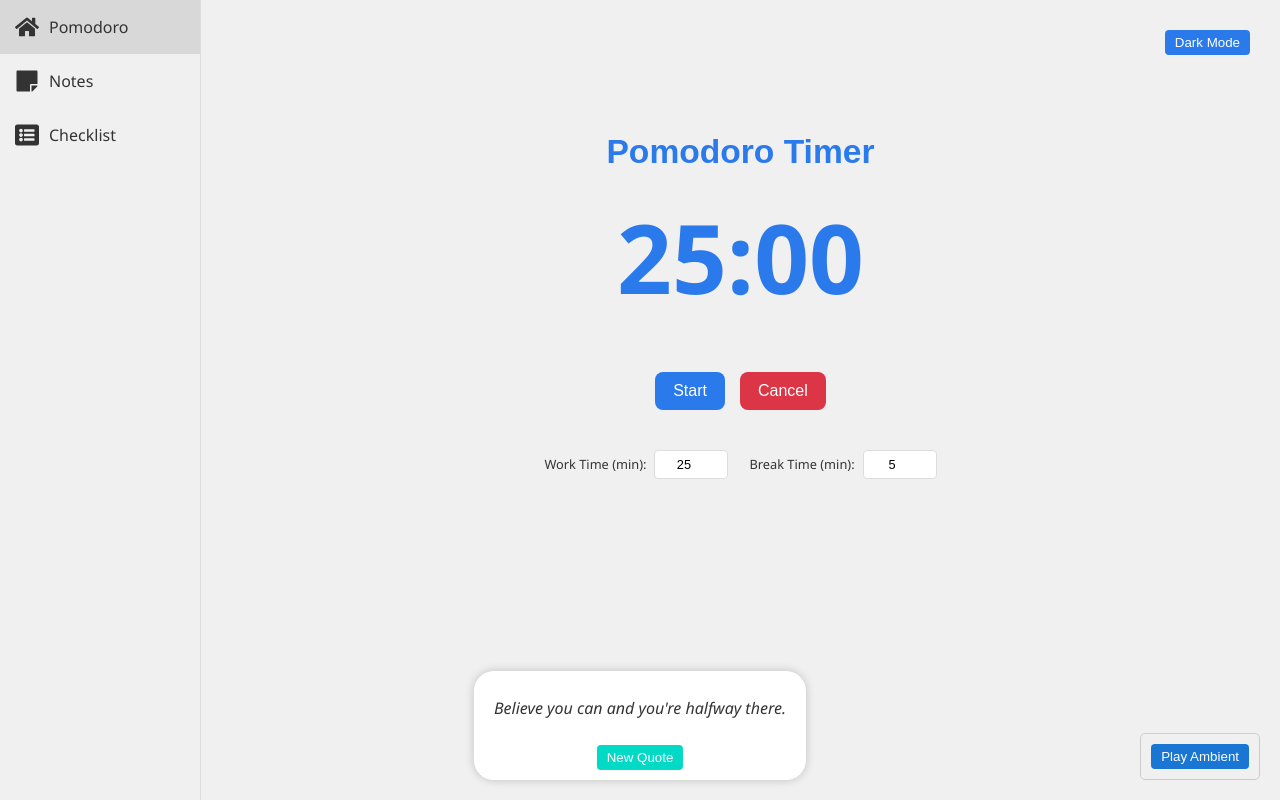
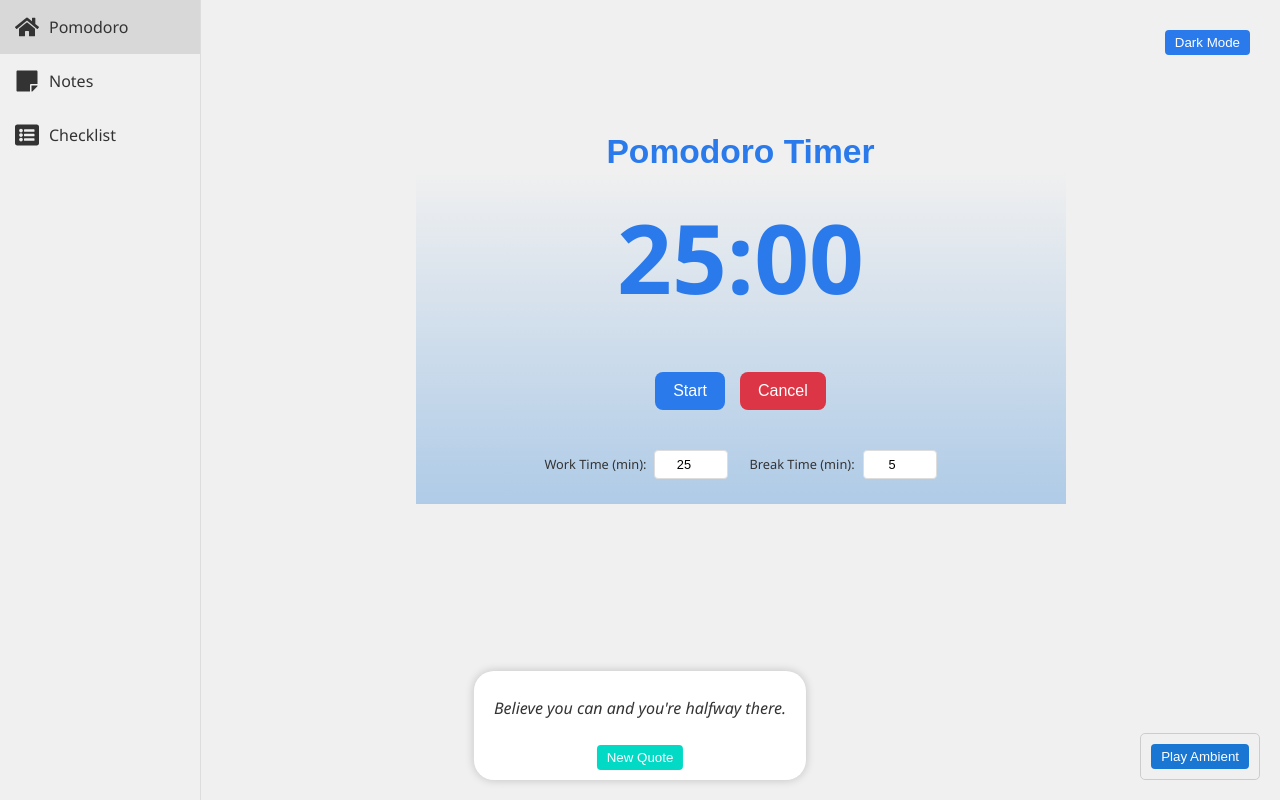
Before and after one commit to Ajithesh9/productivity-hub, a React (Create React App) app: page / in a window 1280 px wide. Built offline with nearby package versions, Linux system fonts and the light colour scheme.

Commit message:
Update Pomodoro.js

```diff
--- a/src/components/Pomodoro/Pomodoro.js
+++ b/src/components/Pomodoro/Pomodoro.js
@@ -12,7 +12,7 @@ function Pomodoro() {
   const [isWork, setIsWork] = useState(true);
   const timerRef = useRef(null);
 
-  // Calculate progress percentage for the progressive bar
+  // Calculate progress percentage for the progress bar and background fill
   const totalDuration = isWork ? workTime : breakTime;
   const progressPercent = ((totalDuration - timeLeft) / totalDuration) * 100;
 
@@ -120,12 +120,20 @@ function Pomodoro() {
     <div className="pomodoro">
       <h1 className="pomodoro-title">Pomodoro Timer</h1>
 
-      {/* Background Animation Element */}
+      {/* Full-Page Water Animation Background (placed behind the card) */}
       <motion.div
-        className={`background-animation ${isWork ? "work" : "break"}`}
+        className={`page-background ${isWork ? "work" : "break"}`}
         initial={{ opacity: 0 }}
-        animate={{ opacity: 0.15 }}
-        transition={{ duration: 1, repeat: Infinity, repeatType: "mirror" }}
+        animate={{ opacity: 1 }}
+        transition={{ duration: 1 }}
+      />
+
+      {/* Water Fill Animation within the Pomodoro Card */}
+      <motion.div
+        className={`water-animation ${isWork ? "work" : "break"}`}
+        initial={{ height: "100%" }}
+        animate={{ height: isRunning ? `${progressPercent}%` : "100%" }}
+        transition={{ duration: 0.5 }}
       />
 
       <div className="timer-display">
@@ -134,11 +142,10 @@ function Pomodoro() {
         </span>
       </div>
 
-      {/* Progressive Bar with Mode-Specific Color */}
+      {/* Existing Progressive Bar */}
       <motion.div
         className={`progress-bar ${isWork ? "work" : "break"}`}
-        initial={{ width: 0 }}
-        animate={{ width: `${progressPercent}%` }}
+        style={{ width: `${progressPercent}%` }}
         transition={{ duration: 0.5 }}
       />
 
@@ -151,7 +158,7 @@ function Pomodoro() {
         </button>
       </div>
 
-      {/* Custom Time Panel fades out when running */}
+      {/* Custom Time Panel (fades out when timer is running) */}
       <AnimatePresence>
         {!isRunning && (
           <motion.div
```
